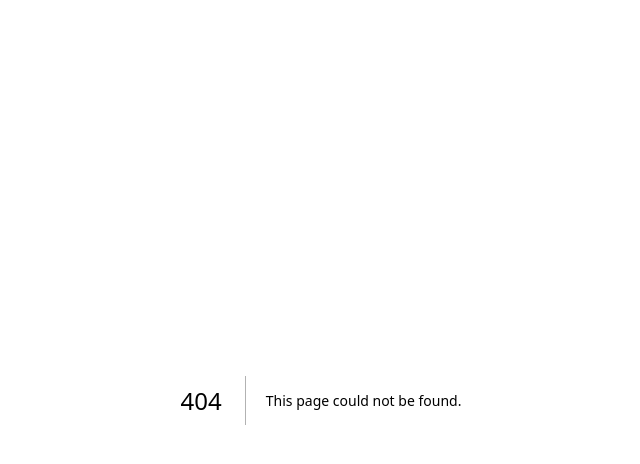
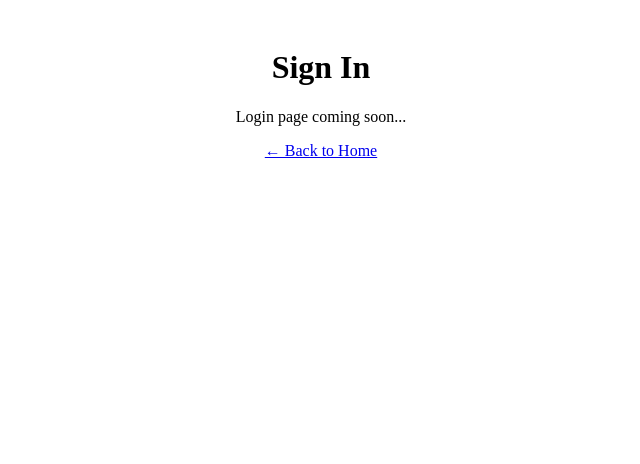
Before and after one commit to SanOuhi99/RECT-v2.2, a Next.js app in the folder frontend/: page /auth/singin in a window 1280 px wide. Before the commit this address had no page. Shown: the top 464 px of the page, without its empty margins (319-959 px from the left). Built offline with nearby package versions, Linux system fonts and the light colour scheme.

Commit message:
Create singin.js

```diff
--- /dev/null
+++ b/frontend/pages/auth/singin.js
@@ -0,0 +1,9 @@
+export default function SignIn() {
+  return (
+    <div style={{ padding: '20px', textAlign: 'center' }}>
+      <h1>Sign In</h1>
+      <p>Login page coming soon...</p>
+      <a href="/">← Back to Home</a>
+    </div>
+  );
+}
```
